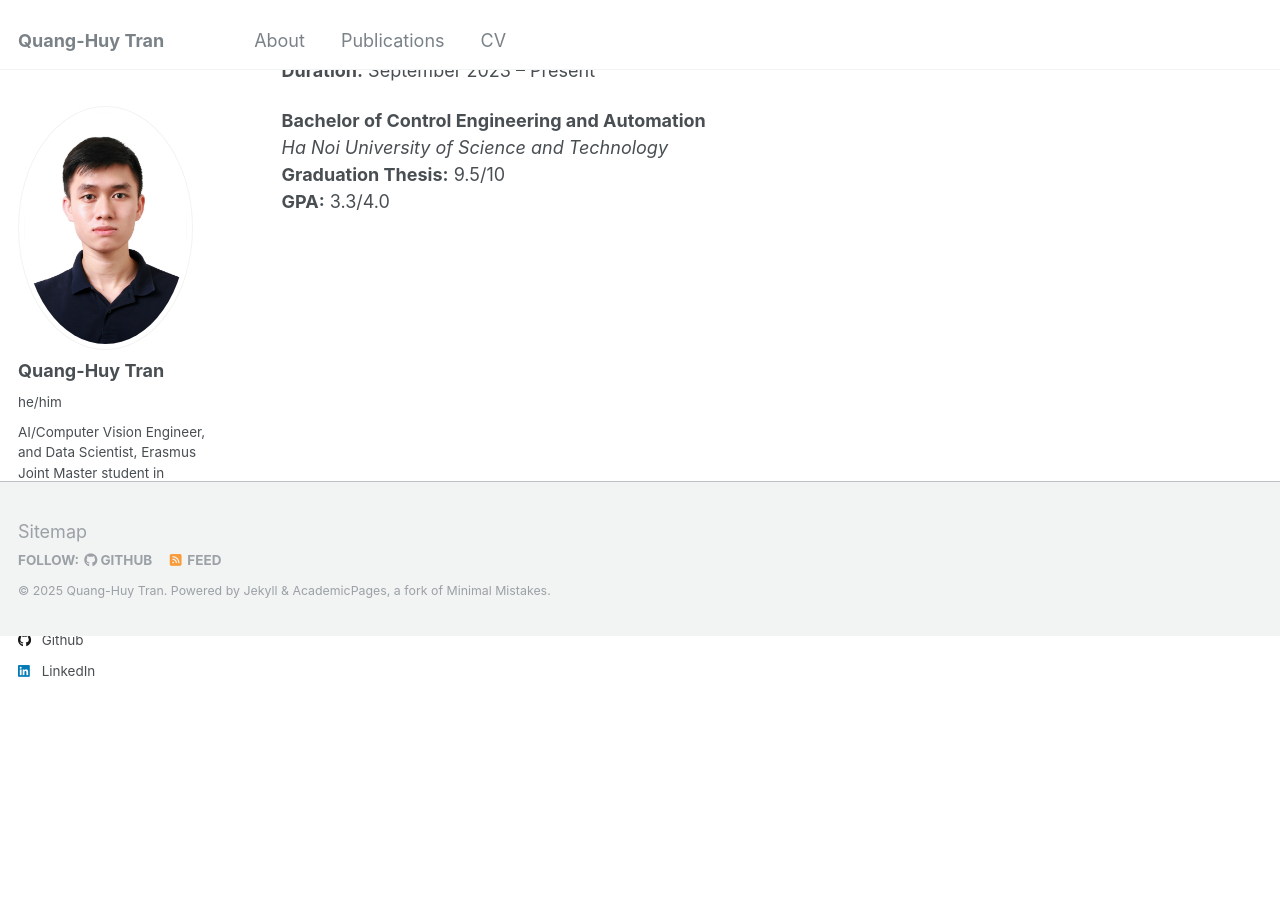
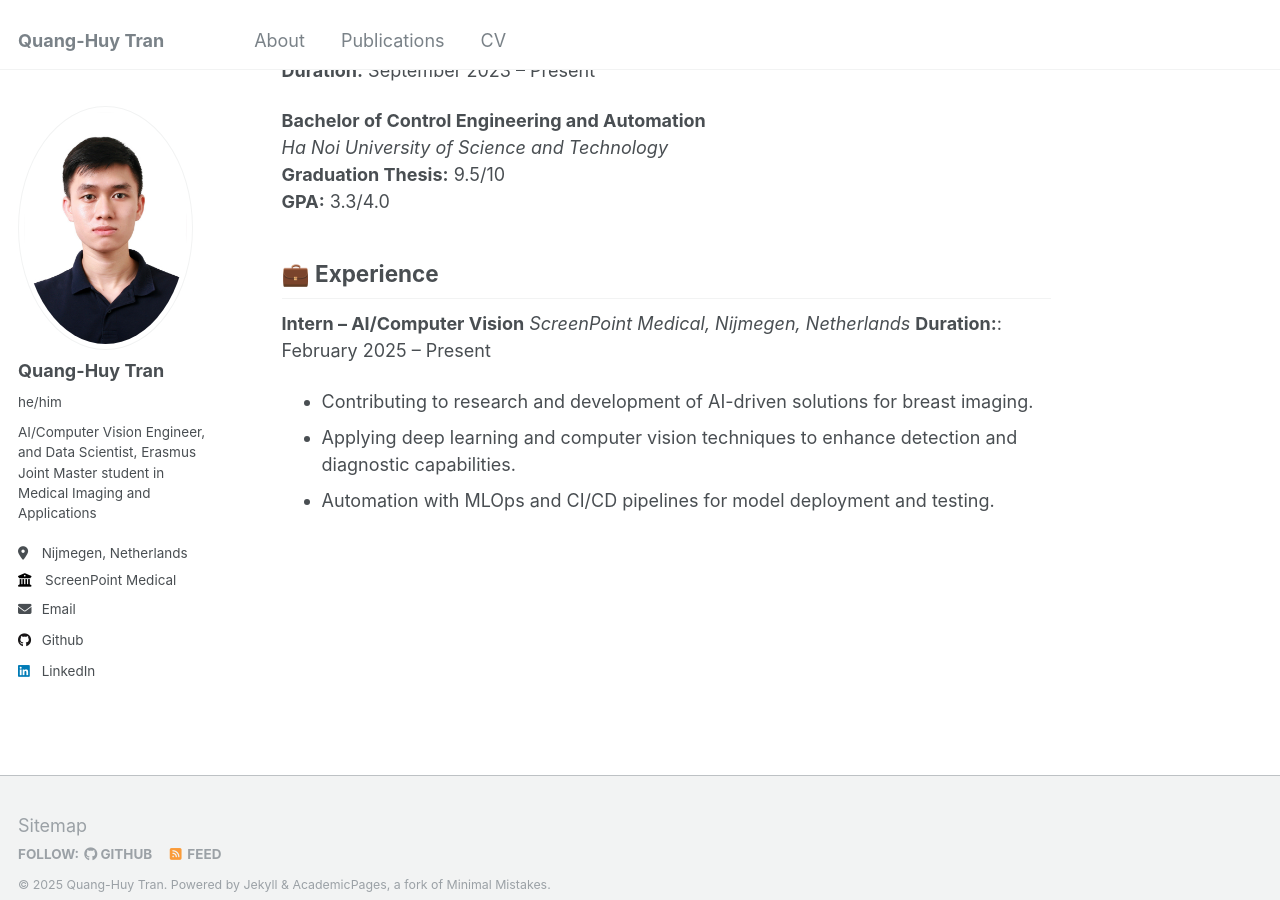
Before and after one commit to huytrnq/huytrnq.github.io, a Jekyll site: the page built from _pages/about.md, in a window 1280 px wide and 900 px high, scrolled down 765 px. Built offline with Jekyll 4.4.1, drawn with Linux system fonts in a browser that asks for light colours; before the commit the page ends 1402 px from its top, so only the background shows below that.

Commit message:
update about

```diff
--- a/_pages/about.md
+++ b/_pages/about.md
@@ -30,3 +30,11 @@ _University of Girona, University of Cassino, University of Burgundy_
 _Ha Noi University of Science and Technology_
 **Graduation Thesis:** 9.5/10
 **GPA:** 3.3/4.0
+
+## 💼 Experience
+**Intern – AI/Computer Vision**
+_ScreenPoint Medical, Nijmegen, Netherlands_
+**Duration:**: February 2025 – Present
+  - Contributing to research and development of AI-driven solutions for breast imaging.
+  - Applying deep learning and computer vision techniques to enhance detection and diagnostic capabilities.
+  - Automation with MLOps and CI/CD pipelines for model deployment and testing.
```
